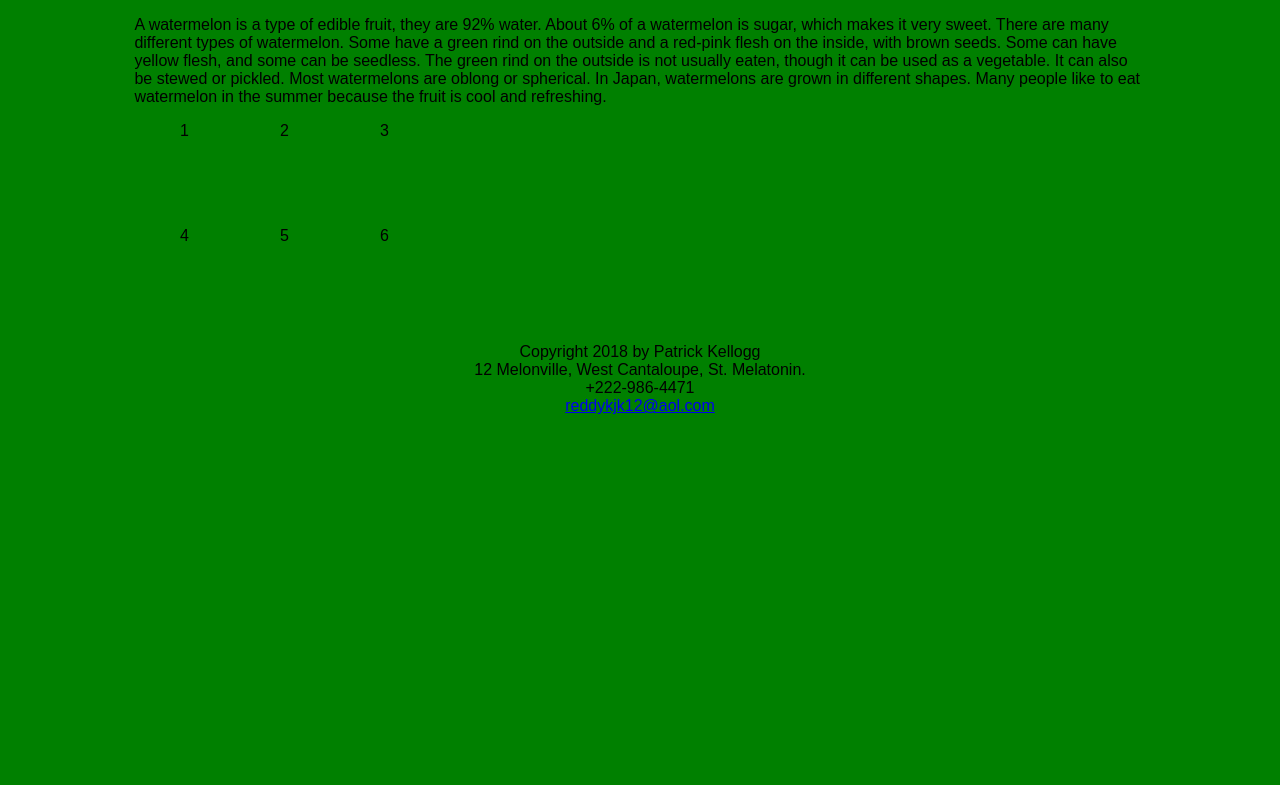
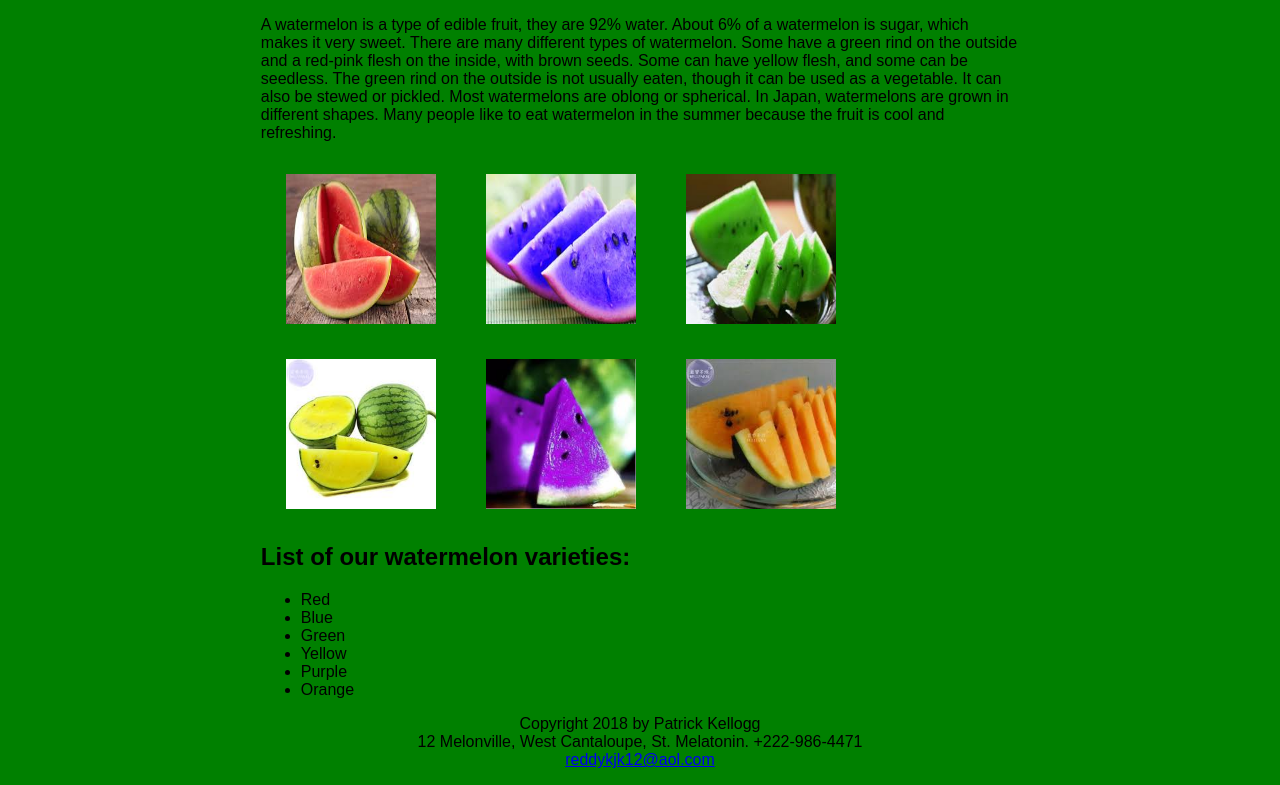
Before and after one commit to patrickkellogg/FFWS, a plain HTML site: page index.html in a window 1280 px wide. Shown: the part 121-906 px from the top of the page. Before the commit the page ends 800 px from the top, so only its background shows below. Drawn offline with Linux system fonts and the light colour scheme.

Commit message:
beta version

```diff
--- a/index.html
+++ b/index.html
@@ -16,21 +16,30 @@
         </p>
       </main>
       <div class="grid">
-        <div>1</div>
-        <div>2</div>
-        <div>3</div>
-        <div>4</div>
-        <div>5</div>
-        <div>6</div>
+        <div><p><img src="red.jpg" height=150 width=150></p></div>
+        <div><p><img src="blue.jpg" height=150 width=150></p></div>
+        <div><p><img src="green.jpg" height=150 width=150></p></div>
+        <div><p><img src="yellow.jpg" height=150 width=150></p></div>
+        <div><p><img src="purple.jpg" height=150 width=150></p></div>
+        <div><p><img src="orange.jpg" height=150 width=150></p></div>
       </div>
       <main>
+        <p>
+          <h2>List of our watermelon varieties:</h2>
+          <ul>
+            <li>Red</li>
+            <li>Blue</li>
+            <li>Green</li>
+            <li>Yellow</li>
+            <li>Purple</li>
+            <li>Orange</li>
+          </ul>
       </main>
     </div>
     <footer>
       <p>
         Copyright 2018 by Patrick Kellogg<br>
-        12 Melonville, West Cantaloupe, St. Melatonin.<br>
-        +222-986-4471<br>
+        12 Melonville, West Cantaloupe, St. Melatonin. +222-986-4471<br>
         <a href="mailto:reddykjk12@aol.com">reddykjk12@aol.com</a>
       </p>
     </footer>
--- a/main.css
+++ b/main.css
@@ -18,46 +18,42 @@ header h1 {
 }
 
 .container {
-  width: 80%;
+  width: 60%;
   position: relative;
   top:0;
-  padding-left: 10%;
-  padding-right: 10%;
+  padding-left: 20%;
+  padding-right: 20%;
 }
 
 .grid {
   display: grid;
   /* column specifies width */
   /* row specifies height */
-  grid-template: 100px 100px / 100px 100px 100px;
+  grid-template: 180px 180px / 200px 200px 200px;
   grid-row-gap: 5px;
   text-align: center;
+}
 
+.grid-div {
+  padding-top:20px;
 }
 
 .grid div:nth-child(1) {
-  <p>
-  <img src="red.jpg"
 }
 
 .grid div:nth-child(2) {
-  <img src="red.jpg">;
 }
 
 .grid div:nth-child(3) {
-  <img src="red.jpg">;
 }
 
 .grid div:nth-child(4) {
-  <img src="red.jpg">;
 }
 
 .grid div:nth-child(5) {
-  <img src="red.jpg">;
 }
 
 .grid div:nth-child(6) {
-  <img src="red.jpg">;
 }
 
 .grid div:nth-child(1):hover {
```
